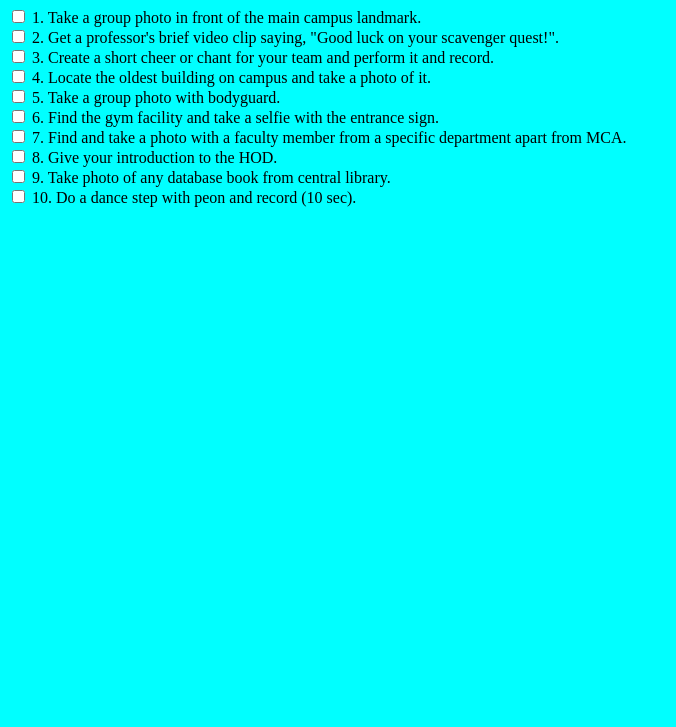
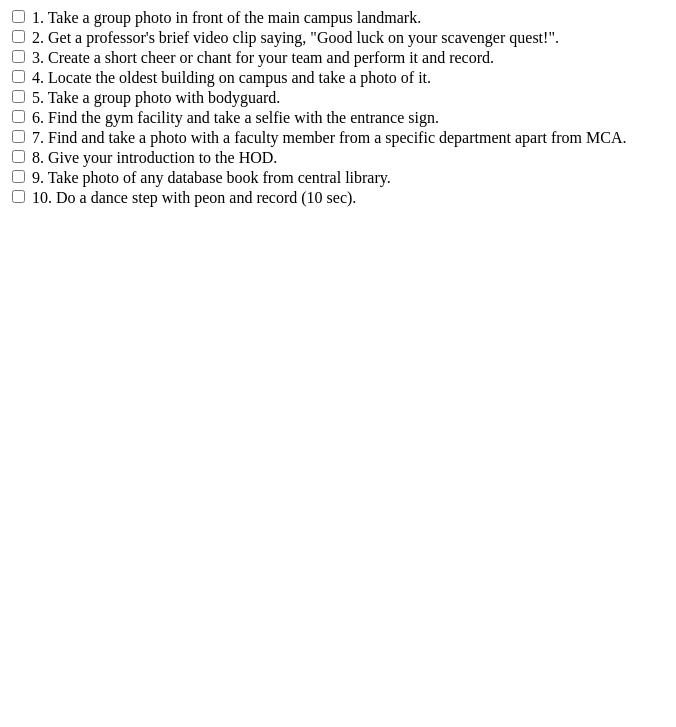
Before and after one commit to jajgaonkar/M-Pulse, a plain HTML site: page DSQlist1.html in a window 1280 px wide. Shown: the part 73-800 px from the top of the page, without its empty margins (0-676 px from the left). Drawn offline with Linux system fonts and the light colour scheme.

Commit message:
page 2 updated

```diff
--- a/DSQlist1.html
+++ b/DSQlist1.html
@@ -5,12 +5,7 @@
     <meta name="viewport" content="width=device-width, initial-scale=1.0">
     <title>Document</title>
 </head>
-<style>
-    body{
-        background-color: aqua;
-    }
 
-</style>
 <body>
     <h1>List Of Task</h1>
     <form>
```
Also changed, not shown: DSQlist2.html (+1 -5 lines), list.html (+1 -5 lines).
